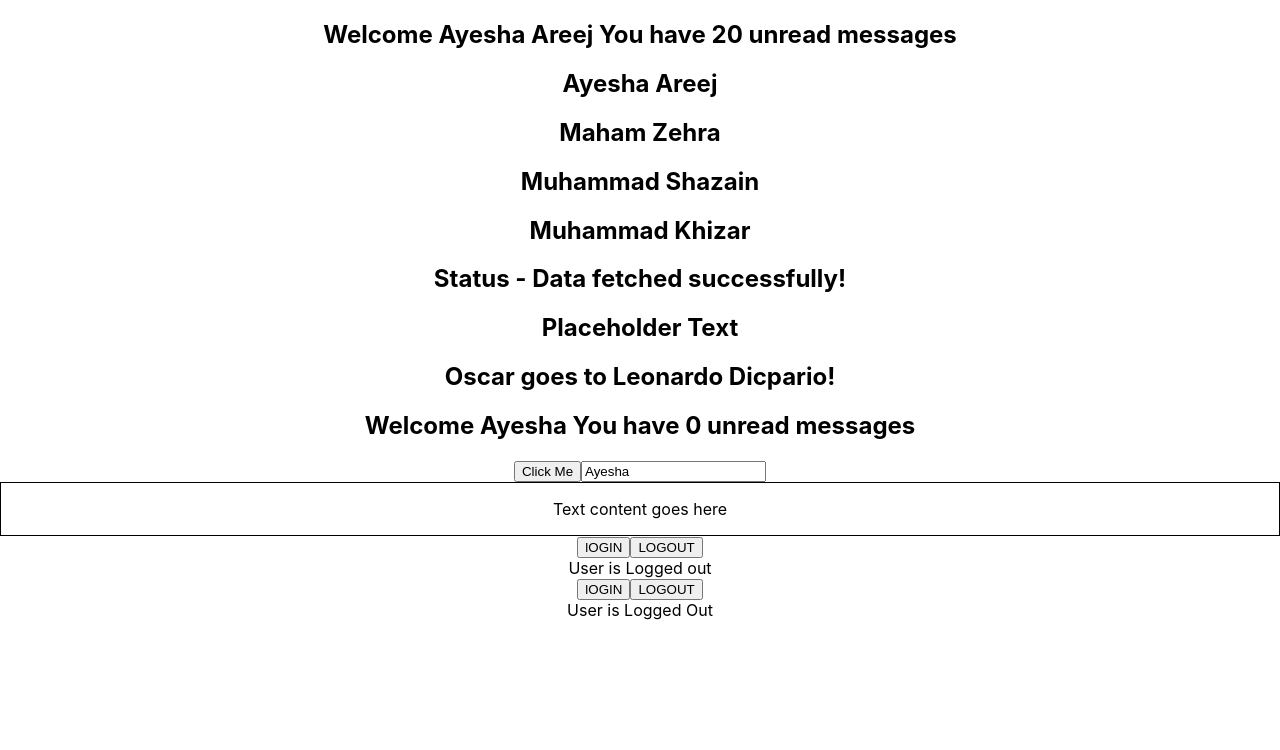
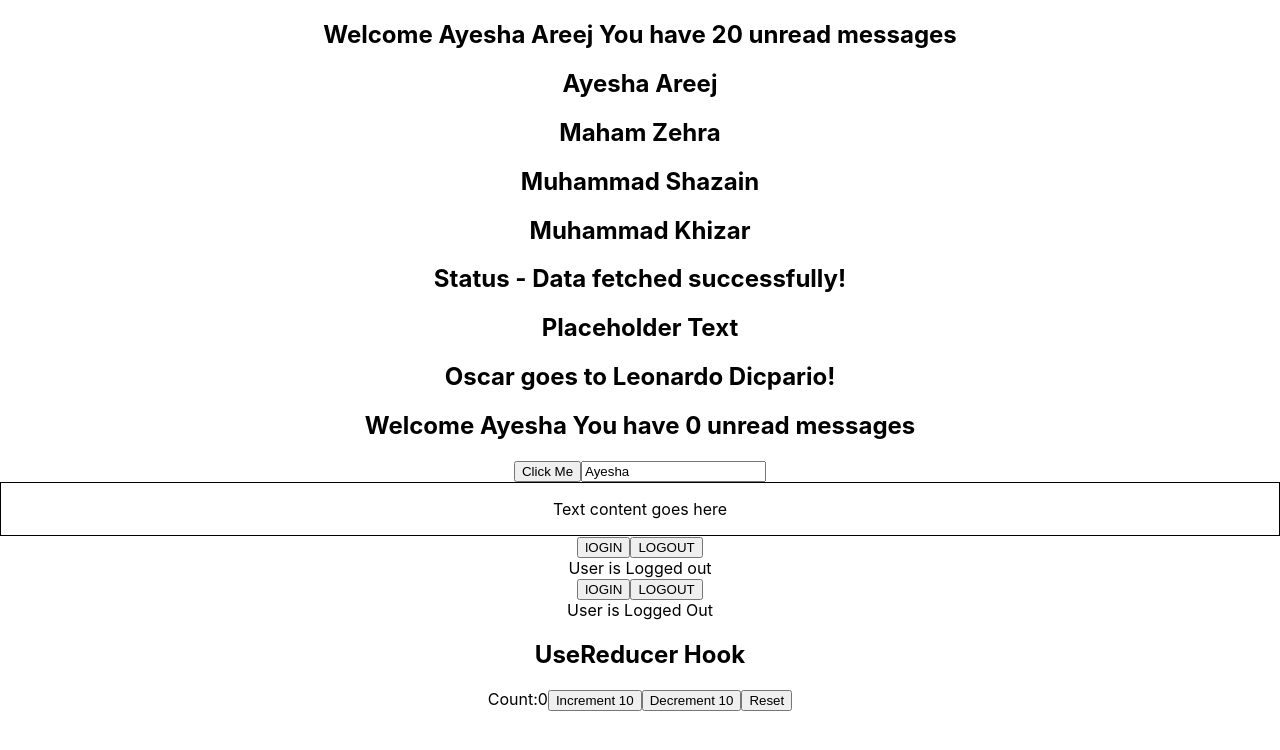
Before and after one commit to AyeshaAreej/TypeScriptPractice, a React (Create React App) app in the folder react-typescript-demo/: page / in a window 1280 px wide. Shown: the top 750 px of the page. Built offline with nearby package versions, Linux system fonts and the light colour scheme.

Commit message:
useReducer Hook

```diff
--- a/react-typescript-demo/src/App.tsx
+++ b/react-typescript-demo/src/App.tsx
@@ -7,6 +7,7 @@
 import { Oscar } from './components/Oscar';
 import { Person } from './components/Person';
 import { PersonList } from './components/PersonList';
+import { Counter } from './components/state/Counter';
 import { LoggedIn } from './components/state/LoggedIn';
 import { User } from './components/state/User';
 import { Status } from './components/Status';
@@ -65,6 +66,8 @@
       {/* UseState Hook */}
       <LoggedIn/>
       <User/>
+      {/* UseReducer Hook */}
+      <Counter/>
     </div>
   );
 }
--- /dev/null
+++ b/react-typescript-demo/src/components/state/Counter.tsx
@@ -0,0 +1,48 @@
+import {useReducer,useState} from 'react';
+import { CodeAction } from 'typescript';
+
+type CounterState={
+    count:number
+}
+type UpdateAction={
+    type:'increment'| 'decrement',
+    payload:number
+ }
+ type ResetAction={
+    type: 'reset',
+ }
+ type CounterAction= UpdateAction | ResetAction
+
+const initialState={count :0}
+
+
+// Function responsible for updating the state
+function reducer(state: CounterState ,action:CounterAction ){
+ switch(action.type){
+    case 'increment':
+    return {count:state.count+action.payload}
+    case 'decrement':
+        return {count:state.count-action.payload}
+    case 'reset':
+        return initialState;
+        default:
+        return state
+ }
+}
+
+export const Counter=()=>{
+const [state,dispatch]=useReducer(reducer,initialState)
+
+return(
+
+    <> <h2>UseReducer Hook</h2>
+    Count:{state.count}
+    <button onClick={()=> dispatch({type:'increment', payload:10}) }>Increment 10</button>
+    <button onClick={()=> dispatch({type:'decrement', payload:10}) }>Decrement 10</button>
+    {/* Reset Without a payload */}
+    <button onClick={()=> dispatch({type:'reset', }) }>Reset</button>
+    </>
+)
+
+
+}
```
